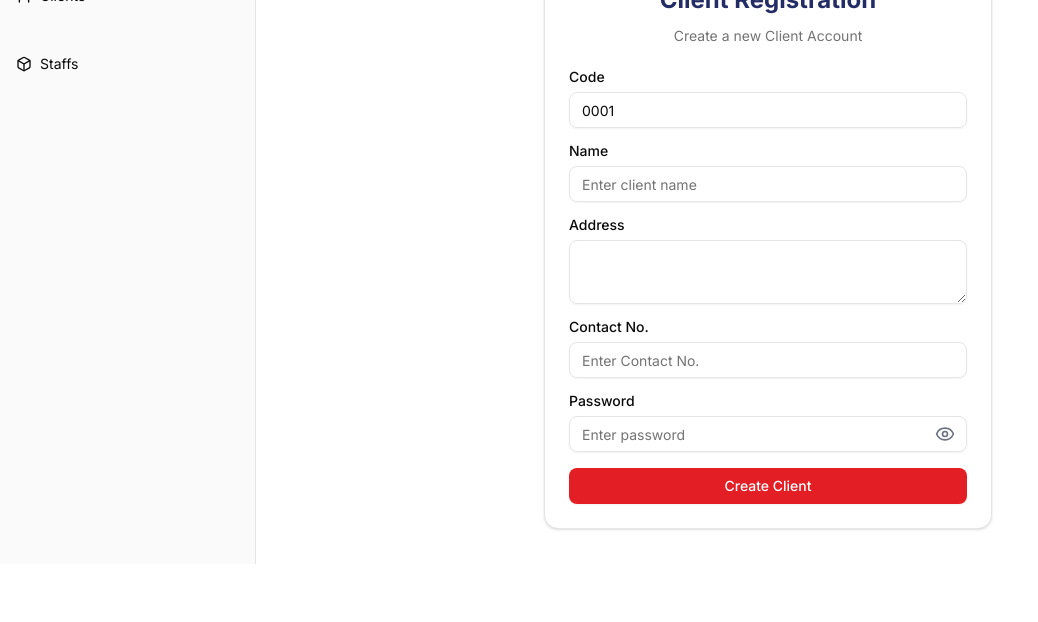
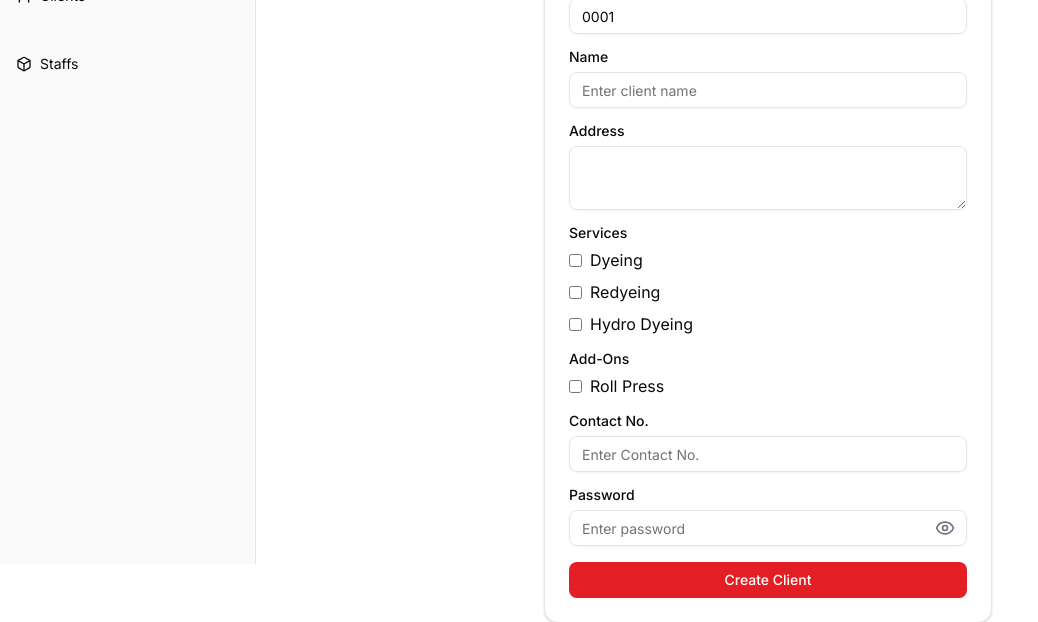
Before and after one commit to KingAshu22/tandila-dyes, a Next.js app: page /clients/create in a window 1280 px wide. Shown: the part 236-858 px from the top of the page, without its empty margins (0-1038 px from the left). Built offline with nearby package versions, Linux system fonts and the light colour scheme; no server answers; the database is empty.

Commit message:
updated entry

```diff
--- a/components/ClientForm.jsx
+++ b/components/ClientForm.jsx
@@ -4,13 +4,12 @@ import { useEffect, useState } from "react"
 import { useForm } from "react-hook-form"
 import { zodResolver } from "@hookform/resolvers/zod"
 import * as z from "zod"
-import { Loader2, Eye, EyeOff } from "lucide-react" // Import eye icons
-import Image from "next/image"
+import { Loader2, Eye, EyeOff } from "lucide-react"
+import axios from "axios"
 import { Button } from "@/components/ui/button"
 import { Form, FormControl, FormField, FormItem, FormLabel, FormMessage } from "@/components/ui/form"
 import { Input } from "@/components/ui/input"
-import { Card, CardContent, CardDescription, CardFooter, CardHeader, CardTitle } from "@/components/ui/card"
-import axios from "axios"
+import { Card, CardContent, CardDescription, CardHeader, CardTitle } from "@/components/ui/card"
 import { Textarea } from "./ui/textarea"
 
 const formSchema = z.object({
@@ -19,11 +18,61 @@ const formSchema = z.object({
     code: z.string().min(3, { message: "Code must be at least 3 characters long" }),
     contact: z.string(),
     password: z.string().min(8, { message: "Password must be at least 8 characters long" }),
-})
+    services: z.array(z.object({
+        type: z.string(),
+        rate: z.number().min(1, { message: "Rate must be at least 1" })
+    })).optional(),
+    addOns: z.array(z.object({
+        type: z.string(),
+        rate: z.number().min(1, { message: "Rate must be at least 1" })
+    })).optional()
+});
 
 export default function ClientRegisterForm({ isEdit = false, client }) {
     const [isLoading, setIsLoading] = useState(false)
-    const [showPassword, setShowPassword] = useState(false) // State to toggle password visibility
+    const [showPassword, setShowPassword] = useState(false)
+    const servicesOptions = ["Dyeing", "Redyeing", "Hydro Dyeing"]
+    const addOnsOptions = ["Roll Press"]
+
+    // Initialize selectedServices and selectedAddOns with client data if available
+    const [selectedServices, setSelectedServices] = useState([])
+    const [selectedAddOns, setSelectedAddOns] = useState([])
+
+    // When in edit mode, set the selected services/addOns from the client object
+    useEffect(() => {
+        if (isEdit && client) {
+            setSelectedServices(client.services || [])
+            setSelectedAddOns(client.addOns || [])
+        }
+    }, [isEdit, client])
+
+    const handleServiceChange = (service) => {
+        if (selectedServices.some(s => s.type === service)) {
+            setSelectedServices(selectedServices.filter(s => s.type !== service))
+        } else {
+            setSelectedServices([...selectedServices, { type: service, rate: "" }])
+        }
+    }
+
+    const handleServiceRateChange = (index, value) => {
+        const updatedServices = [...selectedServices]
+        updatedServices[index].rate = value
+        setSelectedServices(updatedServices)
+    }
+
+    const handleAddOnChange = (addOn) => {
+        if (selectedAddOns.some(a => a.type === addOn)) {
+            setSelectedAddOns(selectedAddOns.filter(a => a.type !== addOn))
+        } else {
+            setSelectedAddOns([...selectedAddOns, { type: addOn, rate: "" }])
+        }
+    }
+
+    const handleAddOnRateChange = (index, value) => {
+        const updatedAddOns = [...selectedAddOns]
+        updatedAddOns[index].rate = value
+        setSelectedAddOns(updatedAddOns)
+    }
 
     const form = useForm({
         resolver: zodResolver(formSchema),
@@ -32,84 +81,90 @@ export default function ClientRegisterForm({ isEdit = false, client }) {
             address: client?.address || "",
             code: client?.code || "",
             contact: client?.contact || "",
-            password: client?.password || "",
-        },
-    });
+            password: client?.password || ""
+        }
+    })
 
+    // Generate a new client code when not editing
     const getCode = async () => {
         try {
-            const response = await axios.get("/api/get-last-client");
-            const lastCode = response.data.code; // Assume the last code is a string like "0001"
-            const incrementedNumber = (parseInt(lastCode, 10) + 1).toString(); // Increment the code
-            const newCode = incrementedNumber.padStart(4, "0"); // Pad with leading zeros to make it 4 digits
-
-            // Update the form field for code
-            form.setValue("code", newCode); // Set the code in the form state
+            const response = await axios.get("/api/get-last-client")
+            const lastCode = response.data.code // e.g., "0001"
+            const incrementedNumber = (parseInt(lastCode, 10) + 1).toString()
+            const newCode = incrementedNumber.padStart(4, "0")
+            form.setValue("code", newCode)
         } catch (error) {
-            console.error("Error fetching code:", error);
+            console.error("Error fetching code:", error)
         }
-    };
+    }
 
     useEffect(() => {
-        !isEdit &&
-            getCode();
-    }, [])
+        if (!isEdit) {
+            getCode()
+        }
+    }, [isEdit])
 
     async function onSubmit(values) {
         try {
             setIsLoading(true)
-            console.log("Inside Save Client Function")
-            const response = await axios.post("/api/clients", values)
+            const clientData = {
+                ...values,
+                services: selectedServices.map(s => ({ type: s.type, rate: Number(s.rate) })),
+                addOns: selectedAddOns.map(a => ({ type: a.type, rate: Number(a.rate) }))
+            }
 
+            const response = await axios.post("/api/clients", clientData)
             if (response.status === 200) {
-                console.log("Client saved successfully:", response.data)
                 alert("Client saved successfully!")
             } else {
-                console.error("Failed to save client:", response.data)
-                alert("Failed to save the client. Please try again.")
+                alert("Failed to save the client.")
             }
         } catch (error) {
-            console.error("Error saving client:", error.response?.data || error.message)
+            console.error("Error saving client:", error)
             alert("An error occurred while saving the client.")
         } finally {
-            console.log(values)
             setIsLoading(false)
             form.reset()
+            setSelectedServices([])
+            setSelectedAddOns([])
         }
     }
 
     async function editSubmit(values) {
         try {
             setIsLoading(true)
-            console.log("Inside Edit Client Function")
-            const response = await axios.put(`/api/clients/${values.code}`, values)
-
+            const updatedData = {
+                ...values,
+                services: selectedServices.map(s => ({ type: s.type, rate: Number(s.rate) })),
+                addOns: selectedAddOns.map(a => ({ type: a.type, rate: Number(a.rate) }))
+            }
+            const response = await axios.put(`/api/clients/${values.code}`, updatedData)
             if (response.status === 200) {
-                console.log("Client edited successfully:", response.data)
                 alert("Client edited successfully!")
             } else {
-                console.error("Failed to edit client:", response.data)
-                alert("Failed to edit the client. Please try again.")
+                alert("Failed to edit the client.")
             }
         } catch (error) {
             console.error("Error editing client:", error.response?.data || error.message)
             alert("An error occurred while editing the client.")
         } finally {
-            console.log(values)
             setIsLoading(false)
-            form.reset()
         }
     }
 
     return (
         <Card className="w-full max-w-md mx-auto">
             <CardHeader className="space-y-1">
-                <CardTitle className="text-2xl font-bold text-center text-[#232C65]">{isEdit ? "Edit Client" : "Client Registration"}</CardTitle>
-                <CardDescription className="text-center">{isEdit ? "Edit Client Account" : "Create a new Client Account"}</CardDescription>
+                <CardTitle className="text-2xl font-bold text-center text-[#232C65]">
+                    {isEdit ? "Edit Client" : "Client Registration"}
+                </CardTitle>
+                <CardDescription className="text-center">
+                    {isEdit ? "Edit Client Account" : "Create a new Client Account"}
+                </CardDescription>
             </CardHeader>
             <CardContent>
                 <Form {...form}>
-                    <form onSubmit={isEdit ? form.handleSubmit(editSubmit) : form.handleSubmit(onSubmit)} className="space-y-4" autoComplete="off">
+                    <form onSubmit={form.handleSubmit(isEdit ? editSubmit : onSubmit)} className="space-y-4" autoComplete="off">
                         <FormField
                             control={form.control}
                             name="code"
@@ -117,7 +172,7 @@ export default function ClientRegisterForm({ isEdit = false, client }) {
                                 <FormItem>
                                     <FormLabel>Code</FormLabel>
                                     <FormControl>
-                                        <Input placeholder="Enter client code" autoComplete="off" readOnly={true}  {...field} />
+                                        <Input placeholder="Enter client code" autoComplete="off" readOnly {...field} />
                                     </FormControl>
                                     <FormMessage />
                                 </FormItem>
@@ -149,6 +204,57 @@ export default function ClientRegisterForm({ isEdit = false, client }) {
                                 </FormItem>
                             )}
                         />
+
+                        {/* Services Selection */}
+                        <FormItem>
+                            <FormLabel>Services</FormLabel>
+                            {servicesOptions.map((service) => (
+                                <div key={service} className="flex items-center space-x-2">
+                                    <input
+                                        type="checkbox"
+                                        checked={selectedServices.some(s => s.type === service)}
+                                        onChange={() => handleServiceChange(service)}
+                                    />
+                                    <label>{service}</label>
+                                    {selectedServices.some(s => s.type === service) && (
+                                        <Input
+                                            type="number"
+                                            placeholder="Enter rate"
+                                            value={selectedServices.find(s => s.type === service)?.rate || ""}
+                                            onChange={(e) =>
+                                                handleServiceRateChange(selectedServices.findIndex(s => s.type === service), e.target.value)
+                                            }
+                                        />
+                                    )}
+                                </div>
+                            ))}
+                        </FormItem>
+
+                        {/* Add-Ons Selection */}
+                        <FormItem>
+                            <FormLabel>Add-Ons</FormLabel>
+                            {addOnsOptions.map((addOn) => (
+                                <div key={addOn} className="flex items-center space-x-2">
+                                    <input
+                                        type="checkbox"
+                                        checked={selectedAddOns.some(a => a.type === addOn)}
+                                        onChange={() => handleAddOnChange(addOn)}
+                                    />
+                                    <label>{addOn}</label>
+                                    {selectedAddOns.some(a => a.type === addOn) && (
+                                        <Input
+                                            type="number"
+                                            placeholder="Enter rate"
+                                            value={selectedAddOns.find(a => a.type === addOn)?.rate || ""}
+                                            onChange={(e) =>
+                                                handleAddOnRateChange(selectedAddOns.findIndex(a => a.type === addOn), e.target.value)
+                                            }
+                                        />
+                                    )}
+                                </div>
+                            ))}
+                        </FormItem>
+
                         <FormField
                             control={form.control}
                             name="contact"
@@ -178,7 +284,7 @@ export default function ClientRegisterForm({ isEdit = false, client }) {
                                             />
                                             <button
                                                 type="button"
-                                                onClick={() => setShowPassword((prev) => !prev)}
+                                                onClick={() => setShowPassword(prev => !prev)}
                                                 className="absolute inset-y-0 right-0 flex items-center pr-3"
                                             >
                                                 {showPassword ? <EyeOff className="w-5 h-5 text-gray-500" /> : <Eye className="w-5 h-5 text-gray-500" />}
--- a/components/EntriesForm.jsx
+++ b/components/EntriesForm.jsx
@@ -32,6 +32,7 @@ export default function EntriesForm({ isEdit = false, entry }) {
                 orderNo: "",
                 staffCode: "",
                 description: "",
+                service: "Dyeing",
                 quantity: "",
                 unit: "mtr",
                 rate: 0,
@@ -54,7 +55,7 @@ export default function EntriesForm({ isEdit = false, entry }) {
             const client = clients.find((c) => c.name === clientName)
             setClientCode(client?.code)
         }
-    }, [clientName, clients])
+    }, [clientName, clients]);
 
     const fetchClients = async () => {
         try {
@@ -132,6 +133,7 @@ export default function EntriesForm({ isEdit = false, entry }) {
                 orderNo: newWorkOrder,
                 staffCode: "",
                 description: "",
+                service: "Dyeing",
                 quantity: "",
                 unit: "mtr",
                 rate: 0,
@@ -148,6 +150,40 @@ export default function EntriesForm({ isEdit = false, entry }) {
         handleWorkOrderChange(workIndex, "staffName", selectedStaffName)
         handleWorkOrderChange(workIndex, "staffCode", staff?.code || "")
     }
+
+    const handleServiceChange = async (workIndex, service) => {
+        handleWorkOrderChange(workIndex, "service", service);
+
+        if (!clientName) return;
+
+        const client = clients.find((c) => c.name === clientName);
+        if (!client) return;
+
+        try {
+            const response = await axios.get(`/api/clients/${client.code}`);
+            const clientData = response.data;
+
+            // Check if response is an array and extract the first item if necessary
+            const clientObj = Array.isArray(clientData) ? clientData[0] : clientData;
+
+            console.log("Client data:", clientObj);
+            console.log("Service Selected:", service);
+
+            // Trim whitespace and ensure correct case for comparison
+            const selectedService = service.trim();
+
+            // Find the matching service in the services array
+            const serviceRate = clientObj.services?.find(
+                (s) => s.type.trim().toLowerCase() === selectedService.toLowerCase()
+            )?.rate;
+
+            console.log("Service rate:", serviceRate);
+
+            handleWorkOrderChange(workIndex, "rate", serviceRate);
+        } catch (error) {
+            console.error("Error fetching service rate:", error);
+        }
+    };
 
     const handleWorkOrderChange = (index, field, value) => {
         const updatedWorkOrders = [...workOrder]
@@ -309,7 +345,7 @@ export default function EntriesForm({ isEdit = false, entry }) {
                                     )}
                                 </CardHeader>
                                 <CardContent className="space-y-6">
-                                    <div className="grid grid-cols-1 md:grid-cols-2 lg:grid-cols-3 gap-4">
+                                    <div className="grid grid-cols-1 md:grid-cols-2 lg:grid-cols-5 gap-4">
                                         <div className="space-y-2">
                                             <Label htmlFor={`description-${workIndex}`}>Description</Label>
                                             <Input
@@ -320,6 +356,19 @@ export default function EntriesForm({ isEdit = false, entry }) {
                                                 onChange={(e) => handleWorkOrderChange(workIndex, "description", e.target.value || "")}
                                                 required
                                             />
+                                        </div>
+                                        <div className="space-y-2">
+                                            <Label htmlFor={`service-${workIndex}`}>Select Service</Label>
+                                            <Select value={work.service} onValueChange={(value) => handleServiceChange(workIndex, value)}>
+                                                <SelectTrigger>
+                                                    <SelectValue placeholder="Select Service" />
+                                                </SelectTrigger>
+                                                <SelectContent>
+                                                    <SelectItem value="Dyeing">Dyeing</SelectItem>
+                                                    <SelectItem value="Redyeing">Redyeing</SelectItem>
+                                                    <SelectItem value="Hydro Dyeing">Hydro Dyeing</SelectItem>
+                                                </SelectContent>
+                                            </Select>
                                         </div>
                                         <div className="space-y-2">
                                             <Label htmlFor={`quantity-${workIndex}`}>Quantity</Label>
--- a/components/EntriesTable.jsx
+++ b/components/EntriesTable.jsx
@@ -1,10 +1,23 @@
 import React from "react";
 import { Phone, MapPin, Globe } from "lucide-react";
+import numberToWords from "number-to-words";
 
 const EntriesTable = ({ entry }) => {
     if (!entry) {
         return <div className="text-center text-gray-500">No entry found</div>;
     }
+
+    // Calculate total quantity and total amount
+    const totalQuantity = entry.workOrder.reduce((sum, order) => sum + order.quantity, 0);
+    const totalAmount = entry.workOrder.reduce((sum, order) => sum + Number(order.amount), 0);
+
+    // Format total amount with Indian comma separator
+    const formattedTotalAmount = totalAmount.toLocaleString("en-IN", { minimumFractionDigits: 2, maximumFractionDigits: 2 });
+
+    const amountInWords = numberToWords.toWords(totalAmount)
+        .replace(/\b\w/g, char => char.toUpperCase()) // Capitalize first letter of each word
+        .replace(/,/g, ""); // Remove unwanted commas
+
 
     return (
         <div className="max-w-5xl mx-auto p-6 bg-white shadow-md rounded-lg mt-6">
@@ -102,8 +115,22 @@ const EntriesTable = ({ entry }) => {
                                 <td className="p-2">{order.remarks}</td>
                             </tr>
                         ))}
+                        {/* Total Row */}
+                        <tr className="bg-gray-200 font-semibold">
+                            <td className="p-2 text-right" colSpan="4">Total:</td>
+                            <td className="p-2">{totalQuantity}</td>
+                            <td className="p-2"></td>
+                            <td className="p-2">₹{formattedTotalAmount}/-</td>
+                            <td className="p-2"></td>
+                            <td className="p-2"></td>
+                        </tr>
                     </tbody>
                 </table>
+            </div>
+
+            {/* Amount in Words */}
+            <div className="mt-4 text-gray-700 font-semibold">
+                Amount in Words: {amountInWords} Rupees Only
             </div>
 
             {/* Print Button */}
--- a/components/SignInForm.jsx
+++ b/components/SignInForm.jsx
@@ -128,7 +128,7 @@ export default function SignInForm() {
                 <div className="flex justify-center">
                     <Image
                         src={"/logo.jpg"}
-                        alt="Express Hub"
+                        alt="Goregaon Dyeing"
                         width={200}
                         height={60}
                         className=""
--- a/models/Client.js
+++ b/models/Client.js
@@ -1,4 +1,14 @@
 import mongoose, { Schema, model, models } from "mongoose";
+
+const ServiceSchema = new mongoose.Schema({
+    type: { type: String, required: true },
+    rate: { type: Number, required: true },
+});
+
+const AddOnSchema = new mongoose.Schema({
+    type: { type: String, required: true },
+    rate: { type: Number, required: true },
+});
 
 const ClientSchema = new Schema({
     name: String,
@@ -6,10 +16,8 @@ const ClientSchema = new Schema({
     contact: String,
     code: String,
     password: String,
-    services: {
-        type: String,
-        rate: Number,
-    }
+    services: { type: [ServiceSchema], required: true },
+    addOns: { type: [AddOnSchema], required: false },
 });
 
 const Client = models.Client || model("Client", ClientSchema);
--- a/models/Entry.js
+++ b/models/Entry.js
@@ -10,6 +10,7 @@ const EntriesSchema = new Schema({
             orderNo: String,
             staffCode: String,
             description: String,
+            service: String,
             quantity: Number,
             unit: String,
             rate: Number,
--- a/package.json
+++ b/package.json
@@ -31,6 +31,7 @@
     "lucide-react": "^0.477.0",
     "mongoose": "^8.11.0",
     "next": "15.2.0",
+    "number-to-words": "^1.2.4",
     "react": "^18.2.0",
     "react-day-picker": "^8.10.1",
     "react-dom": "^18.2.0",
```
Also changed, not shown: 1 other file (tests, documents, lock files or other folders).
